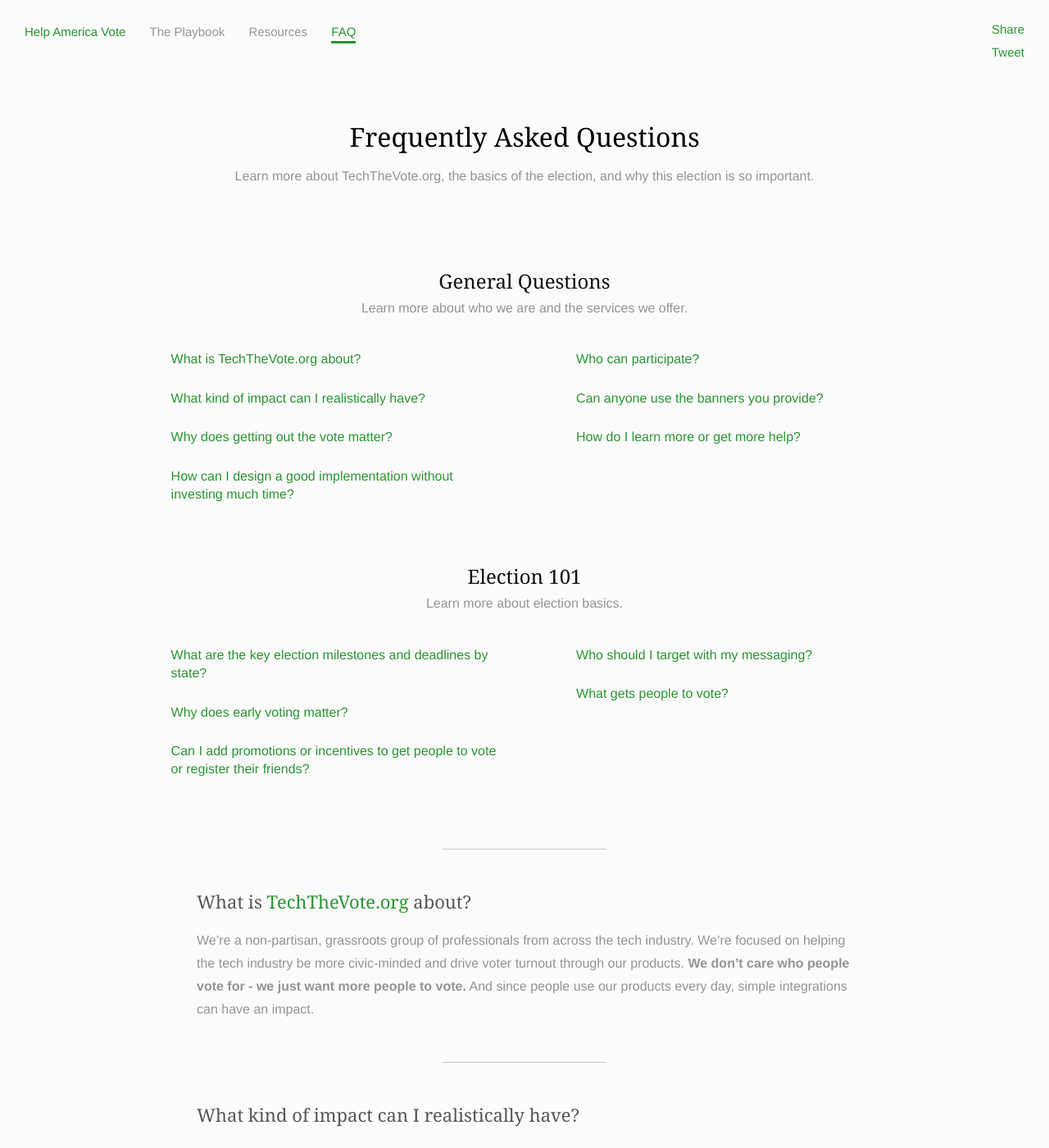
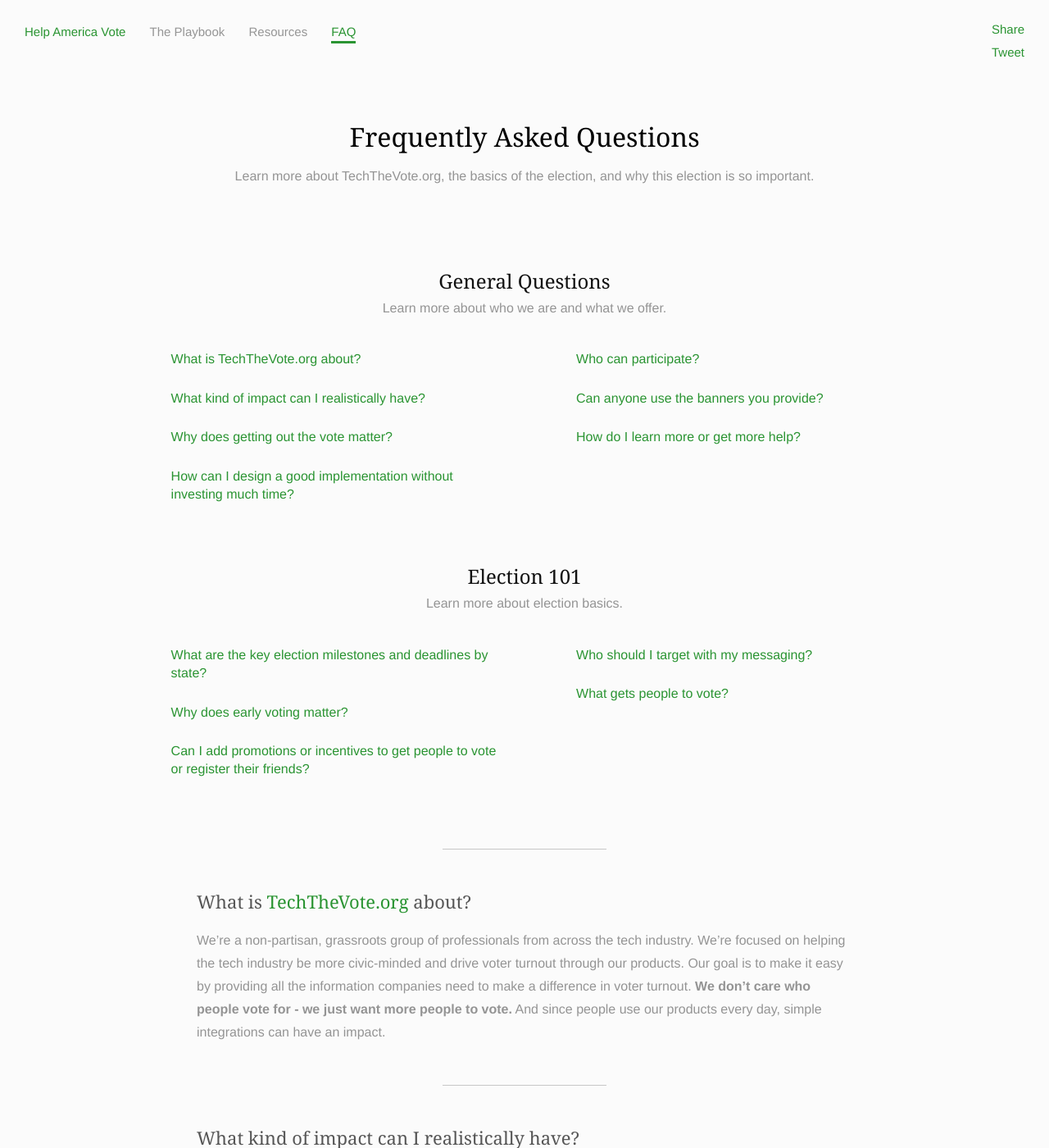
Before and after one commit to techthevote/techthevote.github.io, a Jekyll site: the page built from faq.md, in a window 1280 px wide and 1400 px high. Shown: the whole window at 82% size. Built offline with Jekyll 4.4.1, drawn with Linux system fonts in a browser that asks for light colours; nearby versions of some CDN libraries; comment, search, counter and statistics services are not loaded.

Commit message:
Update faq.md

```diff
--- a/faq.md
+++ b/faq.md
@@ -22,7 +22,7 @@
 <div class="question-links-container" markdown="1">
 
 <div class="playbook-subtitle">General Questions</div>
-<div class="playbook-title-description">Learn more about who we are and the services we offer.</div>
+<div class="playbook-title-description">Learn more about who we are and what we offer.</div>
 
 * [What is TechTheVote.org about?](#what-is-techthevote-about)
 * [What kind of impact can I realistically have?](#what-kind-of-impact-can-i-realistically-have)
@@ -57,7 +57,7 @@
 ### What is [TechTheVote.org](http://techthevote.org/) about?
 {: .question #what-is-techthevote-about}
 
-We're a non-partisan, grassroots group of professionals from across the tech industry. We're focused on helping the tech industry be more civic-minded and drive voter turnout through our products. **We don't care who people vote for - we just want more people to vote.** And since people use our products every day, simple integrations can have an impact.
+We're a non-partisan, grassroots group of professionals from across the tech industry. We're focused on helping the tech industry be more civic-minded and drive voter turnout through our products. Our goal is to make it easy by providing all the information companies need to make a difference in voter turnout. **We don't care who people vote for - we just want more people to vote.** And since people use our products every day, simple integrations can have an impact.
 
 
 ---
```
